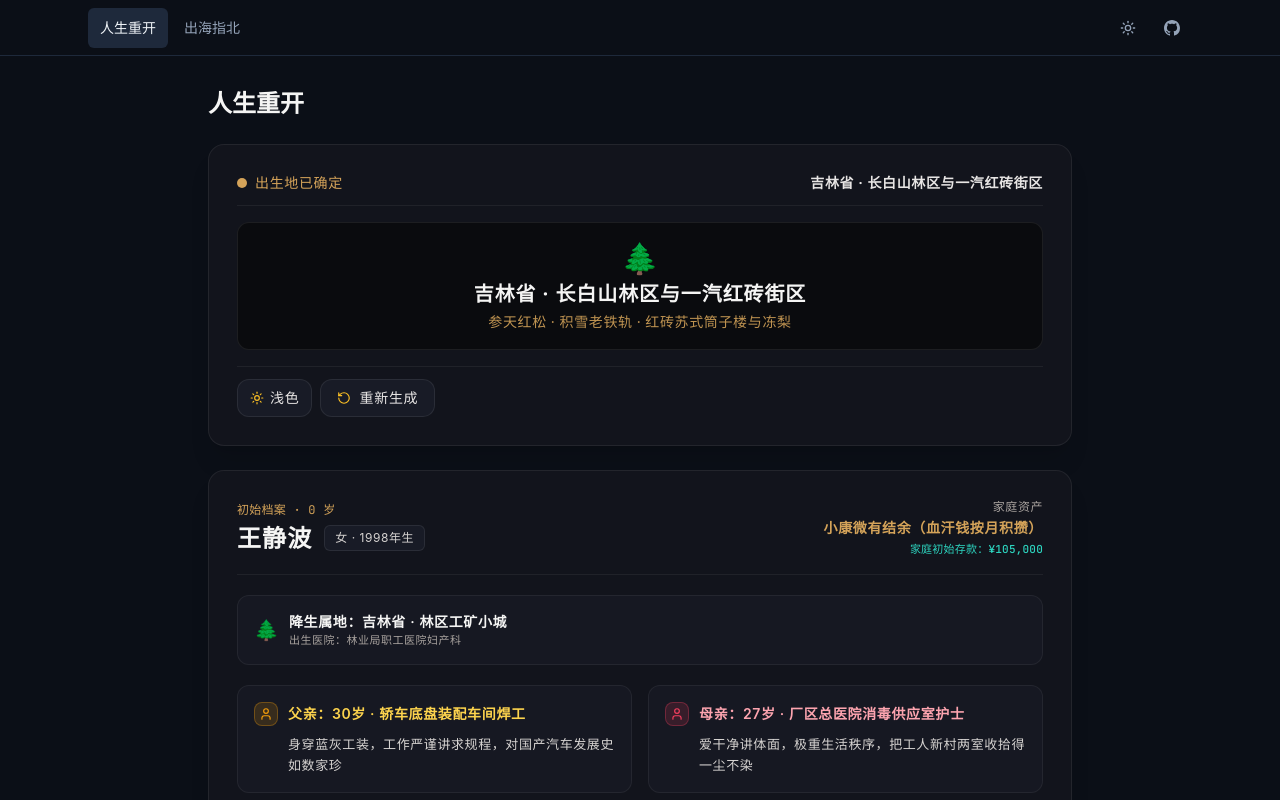
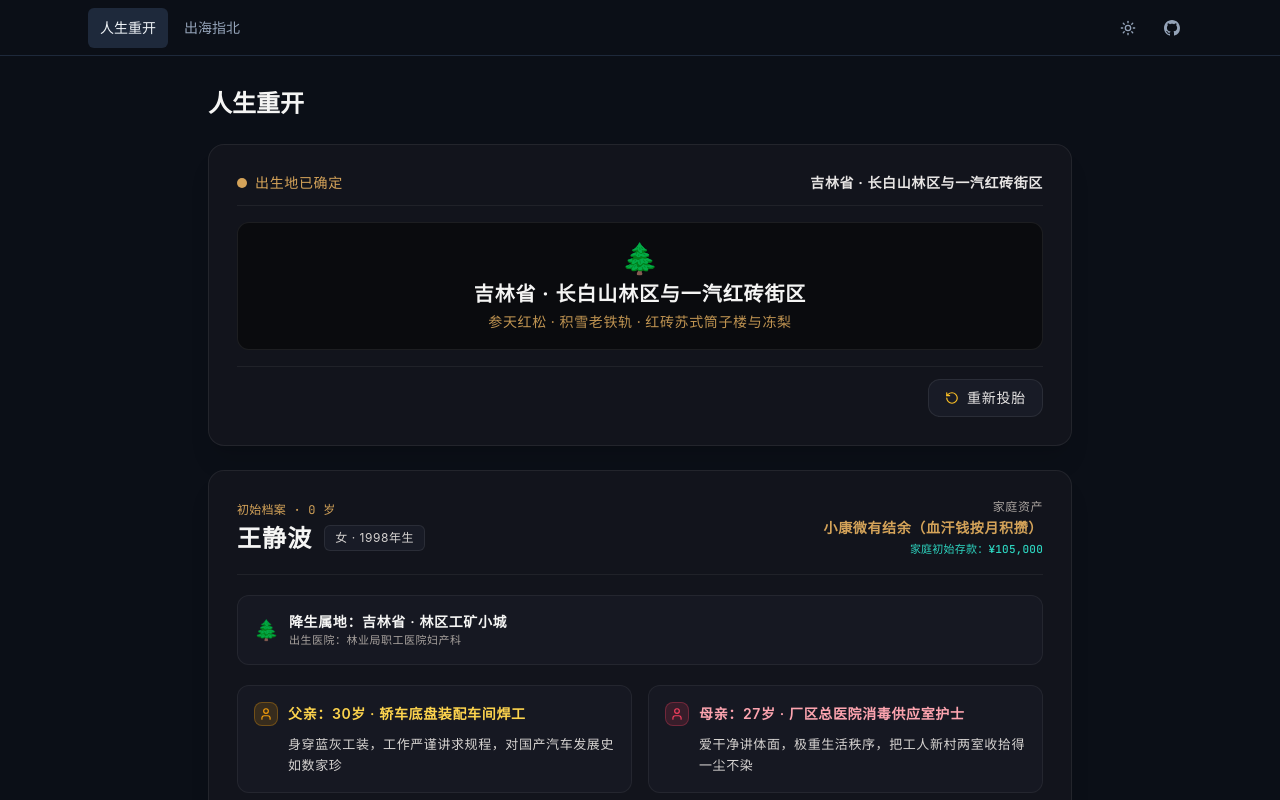
Before and after one commit to b1n9bna/EscapePlan, a React (Vite) app: page / in a window 1280 px wide. Shown: the top 800 px of the page. Built offline with nearby package versions, Linux system fonts and the light colour scheme.

Commit message:
fix: restore reroll label and keep a single theme switch

```diff
--- a/src/App.tsx
+++ b/src/App.tsx
@@ -68,7 +68,6 @@ export function App() {
               onNavigateToSubclasses={handleNavigateToGuide}
               onNavigateToDIY={handleNavigateToGuide}
               theme={theme}
-              onToggleTheme={toggleTheme}
             />
           )}
 
--- a/src/components/LifeSimulator.tsx
+++ b/src/components/LifeSimulator.tsx
@@ -61,8 +61,6 @@ import {
   Landmark,
   HeartHandshake,
   ShieldAlert,
-  Sun,
-  Moon,
   Type
 } from 'lucide-react';
 
@@ -70,7 +68,6 @@ interface LifeSimulatorProps {
   onNavigateToSubclasses: (countryId?: string) => void;
   onNavigateToDIY: (countryId?: string) => void;
   theme?: 'light' | 'dark';
-  onToggleTheme?: () => void;
 }
 
 interface ChronicleLogEntry {
@@ -445,34 +442,11 @@ const EndingCodexModal: React.FC<{
 export const LifeSimulator: React.FC<LifeSimulatorProps> = ({
   onNavigateToSubclasses: _onNavigateToSubclasses,
   onNavigateToDIY: _onNavigateToDIY,
-  theme: propTheme,
-  onToggleTheme: propToggleTheme
+  theme = 'dark'
 }) => {
-  const [localTheme, setLocalTheme] = useState<'light' | 'dark'>(() => {
-    if (typeof window !== 'undefined') {
-      const saved = localStorage.getItem('escapeplan_theme');
-      if (saved === 'light' || saved === 'dark') return saved;
-    }
-    return 'dark';
-  });
-
   const reduceMotion = useReducedMotion();
-  const activeTheme = propTheme || localTheme;
-  const isLight = activeTheme === 'light';
-
-  const handleToggleTheme = () => {
-    if (propToggleTheme) {
-      propToggleTheme();
-    } else {
-      setLocalTheme((prev) => {
-        const next = prev === 'dark' ? 'light' : 'dark';
-        localStorage.setItem('escapeplan_theme', next);
-        document.documentElement.setAttribute('data-theme', next);
-        document.documentElement.classList.toggle('light', next === 'light');
-        return next;
-      });
-    }
-  };
+  const isLight = theme === 'light';
+
   // Gameplay View Modes:
   // 'setup' -> Birthplace Reel & Family Card
   // 'cockpit' -> Unified 3-column interactive simulation (Ages 0 to 63!)
@@ -1321,31 +1295,10 @@ ${logEntries
             </div>
           </div>
 
-          <div className={`mt-4 pt-3 border-t flex flex-wrap items-center justify-between gap-2.5 font-reading-sans ${
+          <div className={`mt-4 pt-3 border-t flex flex-wrap items-center justify-end gap-2.5 font-reading-sans ${
             isLight ? "border-stone-200 text-stone-600" : "border-white/[0.06] text-stone-400"
           }`}>
             <div className="flex items-center gap-2">
-              <SpringButton
-                onClick={handleToggleTheme}
-                className={`px-3 py-2 rounded-xl border text-xs sm:text-sm font-medium transition-colors flex items-center gap-1.5  ${
-                  isLight
-                    ? "bg-stone-100 hover:bg-stone-200 border-stone-300 text-stone-800"
-                    : "bg-[#181B26] hover:bg-[#1E2230] border-white/[0.08] text-stone-200"
-                }`}
-                title={isLight ? "切换为深色模式" : "切换为浅色模式"}
-              >
-                {isLight ? (
-                  <>
-                    <Moon className="w-3.5 h-3.5 text-indigo-600" />
-                    <span>深色</span>
-                  </>
-                ) : (
-                  <>
-                    <Sun className="w-3.5 h-3.5 text-amber-400" />
-                    <span>浅色</span>
-                  </>
-                )}
-              </SpringButton>
               <SpringButton
                 onClick={spinReel}
                 disabled={isSpinning}
@@ -1356,7 +1309,7 @@ ${logEntries
                 }`}
               >
                 <RotateCcw className={`w-3.5 h-3.5 text-amber-400 ${isSpinning ? "animate-spin" : ""}`} />
-                重新生成
+                重新投胎
               </SpringButton>
             </div>
           </div>
@@ -1807,19 +1760,6 @@ ${logEntries
             <span className="hidden sm:inline">{readerFontSize === 'normal' ? '标准' : readerFontSize === 'large' ? '大字' : '特大'}</span>
           </SpringButton>
 
-          {/* Theme Toggle */}
-          <SpringButton
-            onClick={handleToggleTheme}
-            className={`p-1.5 rounded-lg border transition-colors ${
-              isLight
-                ? "bg-stone-100/80 hover:bg-stone-200 border-stone-300 text-stone-700"
-                : "bg-white/[0.05] hover:bg-white/[0.1] border-white/[0.08] text-stone-300"
-            }`}
-            title="切换明暗主题"
-          >
-            {isLight ? <Moon className="w-3.5 h-3.5" /> : <Sun className="w-3.5 h-3.5 text-amber-300" />}
-          </SpringButton>
-
           {/* Restart */}
           <SpringButton
             onClick={() => handleRestart()}
@@ -1828,7 +1768,7 @@ ${logEntries
                 ? "bg-stone-100/80 hover:bg-rose-50 border-stone-300 text-stone-700 hover:text-rose-700 hover:border-rose-300"
                 : "bg-white/[0.05] hover:bg-rose-950/30 border-white/[0.08] text-stone-300 hover:text-rose-400 hover:border-rose-800/40"
             }`}
-            title="重新生成角色"
+            title="重新投胎"
           >
             <RotateCcw className="w-3.5 h-3.5" />
             <span className="hidden sm:inline">重开</span>
```
